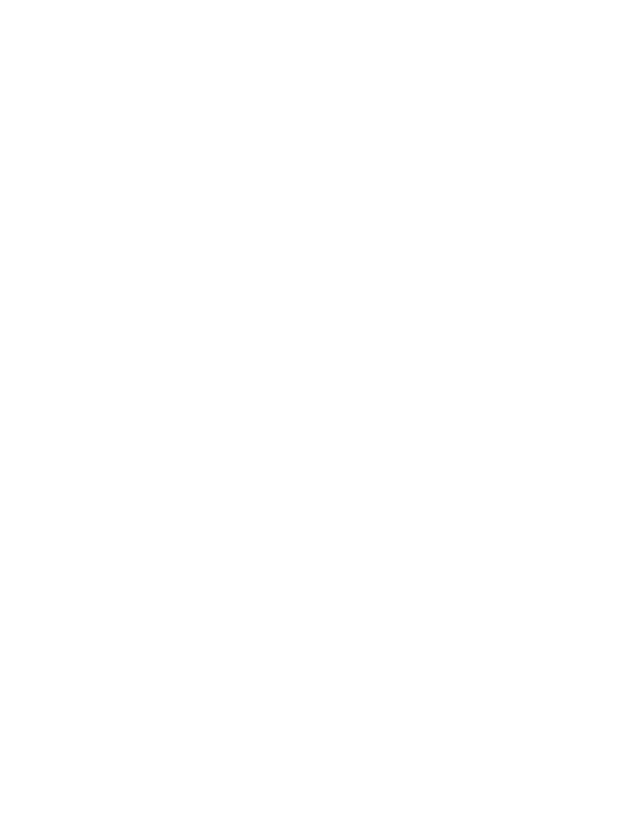
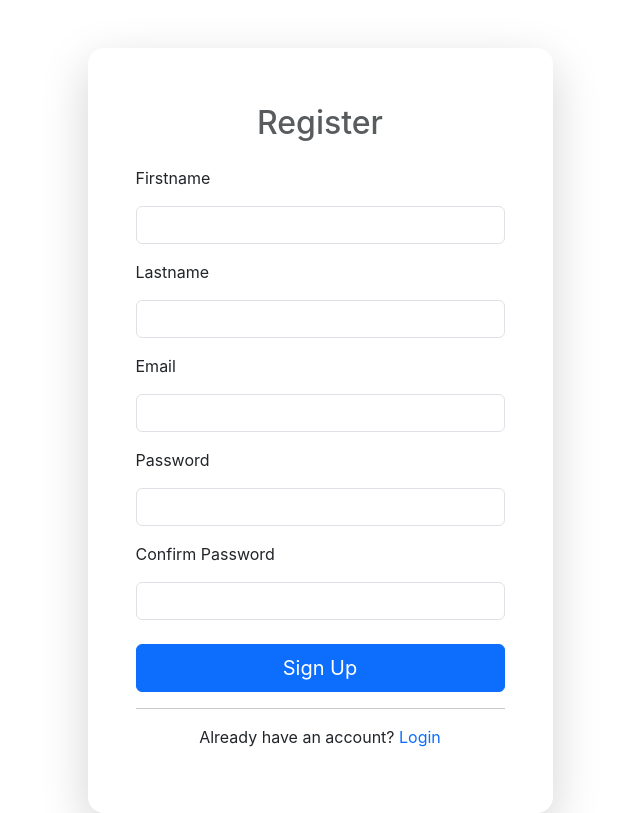
Before and after one commit to baralisachin10/React-Ecommerce, a React (Create React App) app: page /register in a window 1280 px wide. Before the commit this address had no page. Shown: the whole page, without its empty margins (320-960 px from the left). Built offline with nearby package versions, Linux system fonts and the light colour scheme.

Commit message:
login and register page added

```diff
--- a/src/MyRouter.js
+++ b/src/MyRouter.js
@@ -1,14 +1,18 @@
 import React from 'react'
-import { BrowserRouter,Routes, Route } from 'react-router-dom'
+import { BrowserRouter, Routes, Route } from 'react-router-dom'
 import HomePage from './pages/HomePage'
 import CartPage from './pages/CartPage'
+import LoginPage from './pages/LoginPage'
+import RegisterPage from './pages/RegisterPage'
 const MyRouter = () => {
   return (
     <BrowserRouter>
-        <Routes>
-            <Route path='/' Component={HomePage}/>
-            <Route path='/cart' Component={CartPage}/>
-        </Routes>
+      <Routes>
+        <Route path='/' Component={HomePage} />
+        <Route path='/cart' Component={CartPage} />
+        <Route path='/login' Component={LoginPage} />
+        <Route path='/register' Component={RegisterPage} />
+      </Routes>
     </BrowserRouter>
   )
 }
--- a/src/components/CartItem.js
+++ b/src/components/CartItem.js
@@ -4,11 +4,11 @@
     let [increment, setIncrement] = useState(1)
 
     const incrementController=()=>{
-        setIncrement(increment++);
+        setIncrement(++increment);
     }
 
     const decrementController=()=>{
-        setIncrement(increment--);
+        setIncrement(--increment);
     }
     return (
         <>
--- a/src/components/Header.js
+++ b/src/components/Header.js
@@ -7,10 +7,10 @@
         <div className='position-sticky top-0 z-1'>
             <div className="container-fluid text-bg-dark">
                 <div className="d-flex justify-content-evenly align-items-center py-3">
-                    <div className="col-md-2 logo-section">
+                    <div className="col-sm-12 col-md-2 logo-section">
                         <Link className="badge text-bg-danger p-2" to="/">Online-Store</Link>
                     </div>
-                    <div className="col-md-7">
+                    <div className="col-sm-12 col-md-7">
                         <form className="d-flex" role="search">
                             <input className="form-control me-2" type="search" placeholder="Search" aria-label="Search" />
                             <button className="btn btn-outline-warning" type="submit" id="search-button">
@@ -18,10 +18,10 @@
                             </button>
                         </form>
                     </div>
-                    <div className="col-md-3">
+                    <div className="col-sm-12 col-md-3">
                         <div className="d-flex justify-content-end align-items-center ps-5">
                             <div className="col-4">
-                                <Link to="#" className='text-decoration-none'>
+                                <Link to="/login" className='text-decoration-none'>
                                     <button className="btn btn-danger d-flex gap-2 align-items-center">
                                         <i class="fa-solid fa-right-to-bracket"></i>
                                         Sign in
@@ -29,7 +29,7 @@
                                 </Link>
                             </div>
                             <div className="col-4">
-                                <Link to="#" className='text-decoration-none'>
+                                <Link to="/register" className='text-decoration-none'>
                                     <button className="btn btn-danger d-flex gap-2 align-items-center">
                                         <i class="fa-solid fa-user-plus"></i>
                                         Sign Up
--- /dev/null
+++ b/src/pages/LoginPage.js
@@ -0,0 +1,34 @@
+import React from 'react'
+import {Link} from 'react-router-dom'
+
+const LoginPage = () => {
+    return (
+        <div className="container">
+            <div className="d-flex justify-content-center mt-5">
+                <div className="col-md-5 shadow-lg p-5 rounded-4">
+                    <h2 className="text-center text-muted mt-2 mb-4">
+                        Login From
+                    </h2>
+                    <form action="">
+                        <div class="mb-3">
+                            <label for="exampleFormControlInput1" class="form-label mb-3">Username</label>
+                            <input type="text" class="form-control" id="user_name" placeholder="Enter your username" />
+                        </div>
+                        <div class="mb-3">
+                            <label for="exampleFormControlInput1" class="form-label mb-3">Password</label>
+                            <input type="password" class="form-control" id="user_password"/>
+                        </div>
+                        <div className="d-grid mt-4">
+                            <button className="btn btn-primary py-2 fs-5" type='submit'>Login</button>
+                        </div>
+                    </form>
+                    <p className="text-center text-primary my-3"><Link to="#"className='text-decoration-none'>Forget password?</Link></p>
+                    <hr />
+                    <p className="text-center">Don't have an account? <Link to="/register" className='text-decoration-none'>register</Link> </p>
+                </div>
+            </div>
+        </div>
+    )
+}
+
+export default LoginPage
--- /dev/null
+++ b/src/pages/RegisterPage.js
@@ -0,0 +1,45 @@
+import React from 'react'
+import { Link } from 'react-router-dom'
+
+const RegisterPage = () => {
+  return (
+    <div className="container">
+            <div className="d-flex justify-content-center mt-5">
+                <div className="col-md-5 shadow-lg p-5 rounded-4">
+                    <h2 className="text-center text-muted mt-2 mb-4">
+                        Register
+                    </h2>
+                    <form action="">
+                        <div class="mb-3">
+                            <label for="exampleFormControlInput1" class="form-label mb-3">Firstname</label>
+                            <input type="text" class="form-control" id="user_name" />
+                        </div>
+                        <div class="mb-3">
+                            <label for="exampleFormControlInput1" class="form-label mb-3">Lastname</label>
+                            <input type="text" class="form-control" id="user_name" />
+                        </div>
+                        <div class="mb-3">
+                            <label for="exampleFormControlInput1" class="form-label mb-3">Email</label>
+                            <input type="email" class="form-control" id="user_name" />
+                        </div>
+                        <div class="mb-3">
+                            <label for="exampleFormControlInput1" class="form-label mb-3">Password</label>
+                            <input type="password" class="form-control" id="user_password"/>
+                        </div>
+                        <div class="mb-3">
+                            <label for="exampleFormControlInput1" class="form-label mb-3">Confirm Password</label>
+                            <input type="password" class="form-control" id="user_password"/>
+                        </div>
+                        <div className="d-grid mt-4">
+                            <button className="btn btn-primary py-2 fs-5" type='submit'>Sign Up</button>
+                        </div>
+                    </form>
+                    <hr />
+                    <p className="text-center">Already have an account? <Link to="/login" className='text-decoration-none'>Login</Link> </p>
+                </div>
+            </div>
+        </div>
+  )
+}
+
+export default RegisterPage
```
